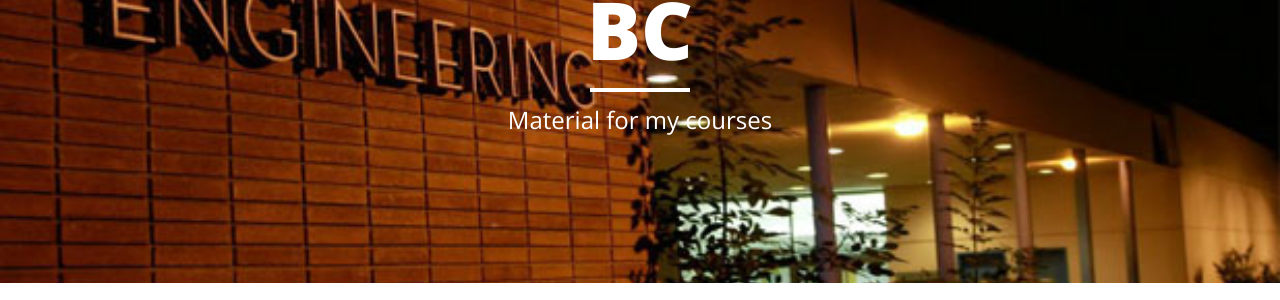
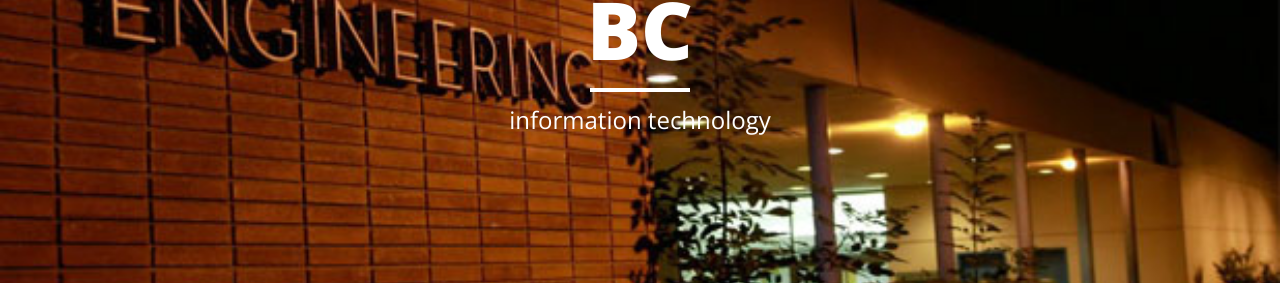
Before and after one commit to eddierangel/eddierangel.github.io, a Jekyll site: the page built from bc.html, in a window 1280 px wide. Shown: the part 165-465 px from the top of the page. Built offline with Jekyll 4.4.1, drawn with Linux system fonts in a browser that asks for light colours; nearby versions of some CDN libraries.

Commit message:
Changing headers description

```diff
--- a/_layouts/bcpage.html
+++ b/_layouts/bcpage.html
@@ -1,6 +1,6 @@
 ---
 layout: default
-title: "#WeAreBC"
+title: "bakersfield college"
 ---
 
 <!-- Page Header -->
--- a/bc.html
+++ b/bc.html
@@ -1,7 +1,7 @@
 ---
 layout: bcpage
 title: "BC"
-description: "Material for my courses"
+description: "information technology"
 header-img: "img/ScienceBuilding_BC.jpg"
 ---
 
```
